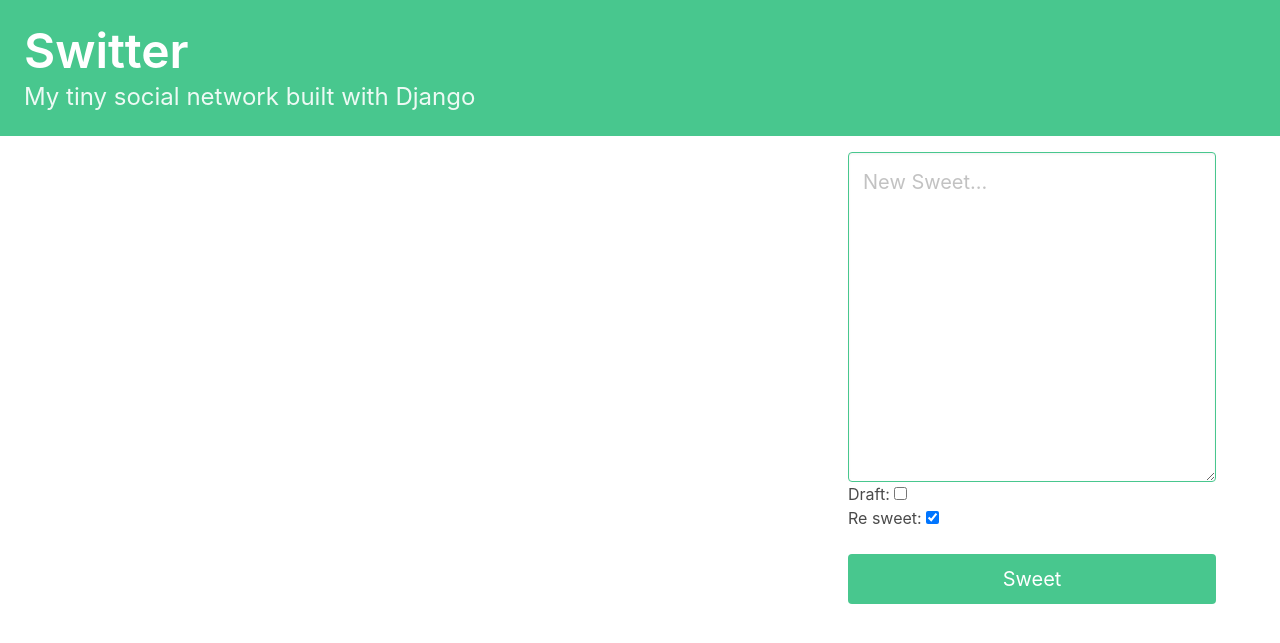
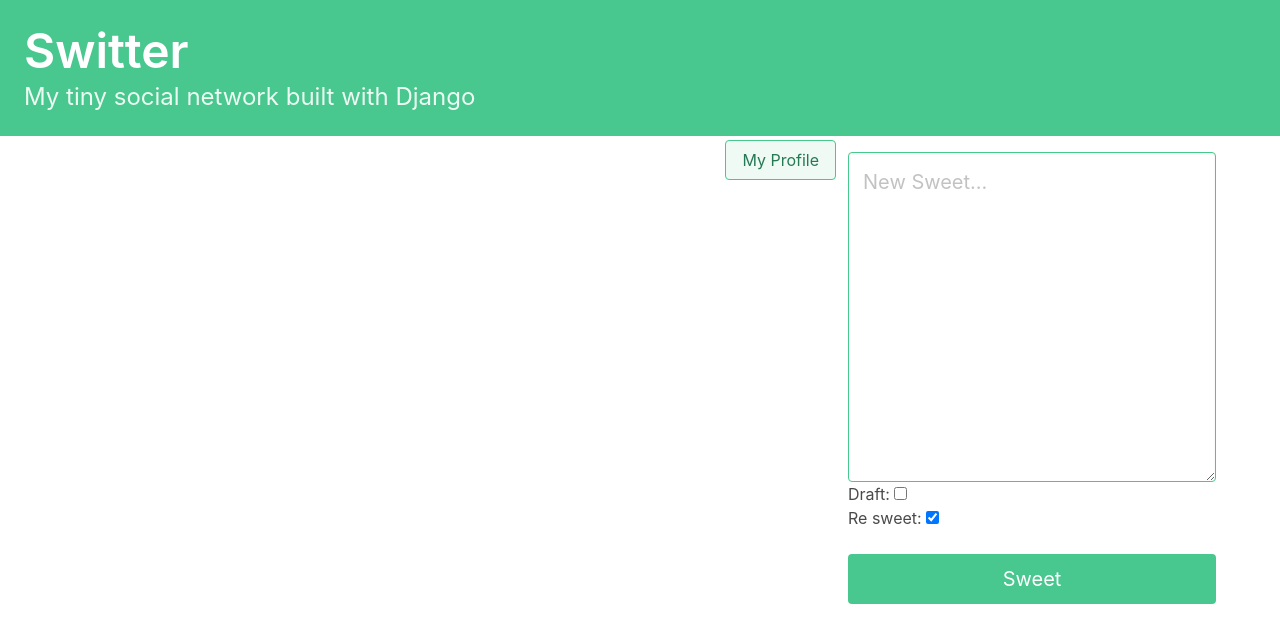
Before and after one commit to iamamirhossein/switter, a Django app: page / in a window 1280 px wide. Shown: the top 643 px of the page. Run offline with Django 4.2, Linux system fonts and the light colour scheme.

Commit message:
feat: art: added my profile nutton

```diff
--- a/templates/switter/dashboard.html
+++ b/templates/switter/dashboard.html
@@ -14,6 +14,13 @@
         {% endfor %}
     {% endfor %}
 </div>
+<div class="block">
+    <a href="{% url 'account:profiles' %} ">
+        <button class="button is-success is-light is-outlined is-fullwidth">
+            My Profile
+        </button>
+    </a>
+</div>
 
 <div class="column is-one-third">
     <form method="POST" action="{% url 'switter:sweet_create' %}">
```
